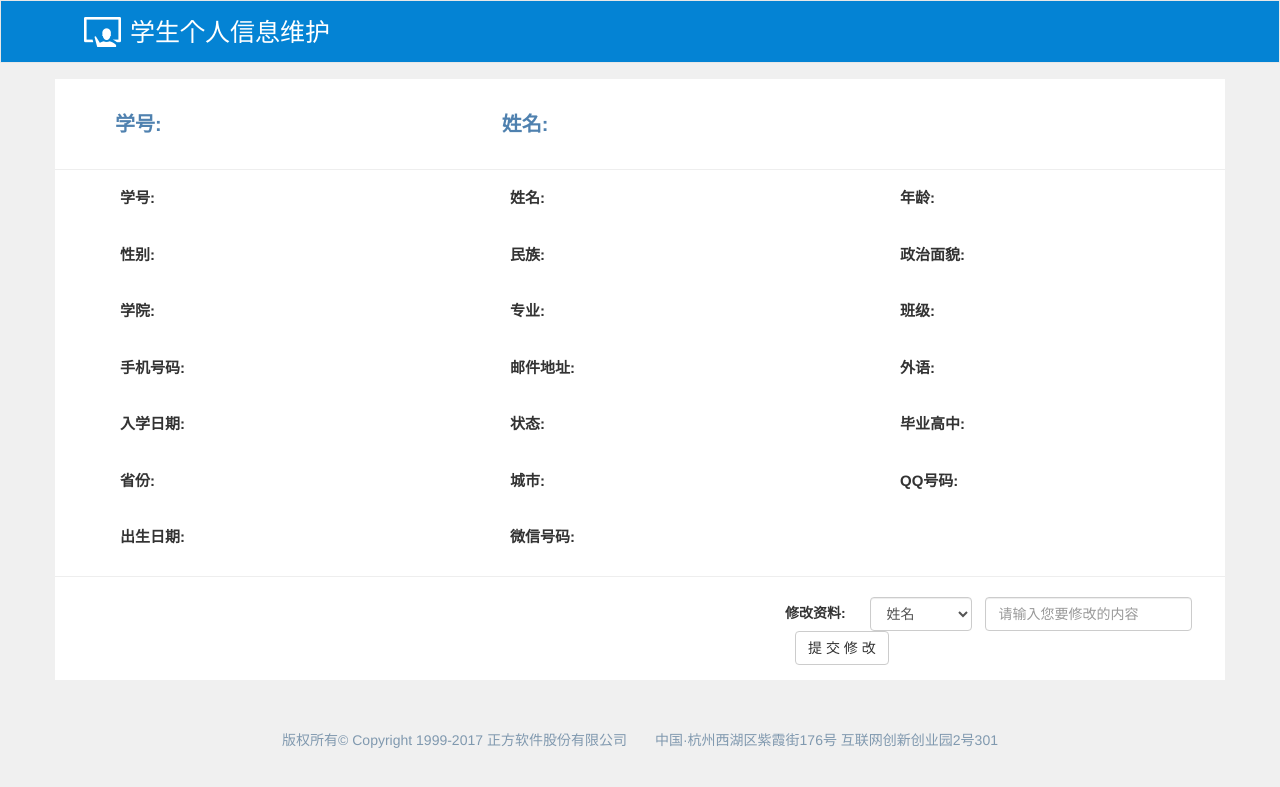
After one commit to Lhw-686/buct-, a Django app: page /student_information_fix/ in a window 1280 px wide. The commit adds this page. Shown: the top 787 px of the page. Run offline with Django 3.2, Linux system fonts and the light colour scheme; some libraries are stand-ins or nearby versions.

Commit message:
学生个人信息维护

```diff
--- /dev/null
+++ b/app/templates/student/student_information_fix.html
@@ -0,0 +1,170 @@
+<!DOCTYPE html>
+<html>
+<head>
+    {% load staticfiles %}
+    <meta charset="utf-8"/>
+    <title>学生个人信息维护</title>
+    <link rel="stylesheet" href="https://cdn.staticfile.org/twitter-bootstrap/3.3.7/css/bootstrap.min.css">
+    <script src="https://cdn.staticfile.org/jquery/2.1.1/jquery.min.js"></script>
+    <script src="https://cdn.staticfile.org/twitter-bootstrap/3.3.7/js/bootstrap.min.js"></script>
+    <style>
+        body{
+            background-color: rgb(240, 240, 240);
+        }
+        .line{
+            width: 100%;
+            margin: 0px;
+            background-color: white;
+            height: 50px;
+        }
+        h4 {
+            font-weight: bold;
+            font-size: 15px;
+            padding: 5px;
+        }
+        ul {
+            list-style: none;
+        }
+        li {
+            padding: 5px;
+        }
+    </style>
+</head>
+<body class="body-container">
+    <div style="background: #0483d4; border: 1px solid #e7e7e7;line-height: 60px">
+        <img src="{% static 'image/logo_jw_w2.png' %}" style="padding-left: 80px">
+        <span style="color: white; font-size: 25px; vertical-align: middle">学生个人信息维护</span>
+    </div>
+    <!--top_end-->
+    <div class="container" style="margin-left: 70px; margin-top: 1px; padding: 0px; margin-right: 70px; width: auto">
+        <div class="row" style="background: white; margin-top: 15px;">
+            <div class="col-md-12" style="border-bottom: 1px solid #eeeeee; font-weight: bold; font-size: 20px; padding: 5px; line-height: 80px;">
+                <div class="col-md-4" style="padding-right: 55px; padding-left: 55px; color: #4f81af">
+                    <span>学号:</span>
+                    <span></span>
+                </div>
+                <div class="col-md-4" style="padding-right: 55px; padding-left: 55px; color: #4f81af">
+                    <span>姓名:</span>
+                    <span></span>
+                </div>
+                <div class="col-md-4" ></div>
+            </div>
+            <div class="col-md-4" >
+                <ul>
+                    <li>
+                        <h4>学号:</h4>
+                        <span></span>
+                    </li>
+                    <li>
+                        <h4>性别:</h4>
+                        <span></span>
+                    </li>
+                    <li>
+                        <h4>学院:</h4>
+                        <span></span>
+                    </li>
+                    <li>
+                        <h4>手机号码:</h4>
+                        <span></span>
+                    </li>
+                    <li>
+                        <h4>入学日期:</h4>
+                        <span></span>
+                    </li>
+                    <li>
+                        <h4>省份:</h4>
+                        <span></span>
+                    </li>
+                    <li>
+                        <h4>出生日期:</h4>
+                        <span></span>
+                    </li>
+                </ul>
+            </div>
+            <div class="col-md-4">
+                <ul>
+                    <li>
+                        <h4>姓名:</h4>
+                        <span></span>
+                    </li>
+                    <li>
+                        <h4>民族:</h4>
+                        <span></span>
+                    </li>
+                    <li>
+                        <h4>专业:</h4>
+                        <span></span>
+                    </li>
+                    <li>
+                        <h4>邮件地址:</h4>
+                        <span></span>
+                    </li>
+                    <li>
+                        <h4>状态:</h4>
+                        <span></span>
+                    </li>
+                    <li>
+                        <h4>城市:</h4>
+                        <span></span>
+                    </li>
+                    <li>
+                        <h4>微信号码:</h4>
+                        <span></span>
+                    </li>
+                </ul>
+            </div>
+            <div class="col-md-4" >
+                <ul>
+                    <li>
+                        <h4>年龄:</h4>
+                        <span></span>
+                    </li>
+                    <li>
+                        <h4>政治面貌:</h4>
+                        <span></span>
+                    </li>
+                    <li>
+                        <h4>班级:</h4>
+                        <span></span>
+                    </li>
+                    <li>
+                        <h4>外语:</h4>
+                        <span></span>
+                    </li>
+                    <li>
+                        <h4>毕业高中:</h4>
+                        <span></span>
+                    </li>
+                    <li>
+                        <h4>QQ号码:</h4>
+                        <span></span>
+                    </li>
+                </ul>
+            </div>
+            <div class="col-md-12" style="border-top: 1px solid #eeeeee; ";>
+                <div class="col-md-4"></div>
+                <div class="col-md-8" style="float: right; margin-top:  20px;">
+                    <form action="" method="post" style="margin-left: 320px;">
+                        <div class="form-group form-inline">
+                            <label >修改资料:</label>
+                            <select class="form-control" style="margin-left: 20px;">
+                                <option>姓名</option>
+                                <option>手机号码</option>
+                                <option>微信号码</option>
+                                <option>QQ号码</option>
+                                <option>邮件地址</option>
+                                <option>政治面貌</option>
+                            </select>
+                            <input type="text" style="margin-left: 10px;" class="form-control" placeholder="请输入您要修改的内容" autocomplete="off" required >
+                            <button type="submit" style="margin-left: 10px;" class="btn btn-default" >提 交 修 改</button>
+                        </div>
+                    </form>
+                </div>
+            </div>
+        </div>
+    </div>
+<div class="footer" style="padding-top: 50px">
+	<p style="text-align: center; color: rgb(128, 153, 175)">版权所有&copy; Copyright 1999-2017  正方软件股份有限公司　　中国·杭州西湖区紫霞街176号 互联网创新创业园2号301</p>
+</div>
+</body>
+</html>
--- a/app/views.py
+++ b/app/views.py
@@ -184,10 +184,12 @@ def register_judge(request):
 
 
 def register_judge_success(request):
-    return (request, "registerSuccess.html")
+    return render(request, "registerSuccess.html")
 
 def student_index(request):
-    return (request, 'student/student_index')
+    return render(request, 'student/student_index.html')
+def student_information_fix(request):
+    return render(request, 'student/student_information_fix.html')
 
 
 
--- a/jwglxt/urls.py
+++ b/jwglxt/urls.py
@@ -29,5 +29,6 @@ urlpatterns = [
     path('register_judge_success/', views.register_judge_success),
     path('', views.login),
     path('student_index/', views.student_index),
+    path('student_information_fix/', views.student_information_fix),
     url(r'favicon.ico/', RedirectView.as_view(url=r'/static/image/favicon.ico')),
 ]
```
Also changed, not shown: app/templates/student/student_index.html (+8 -8 lines).
